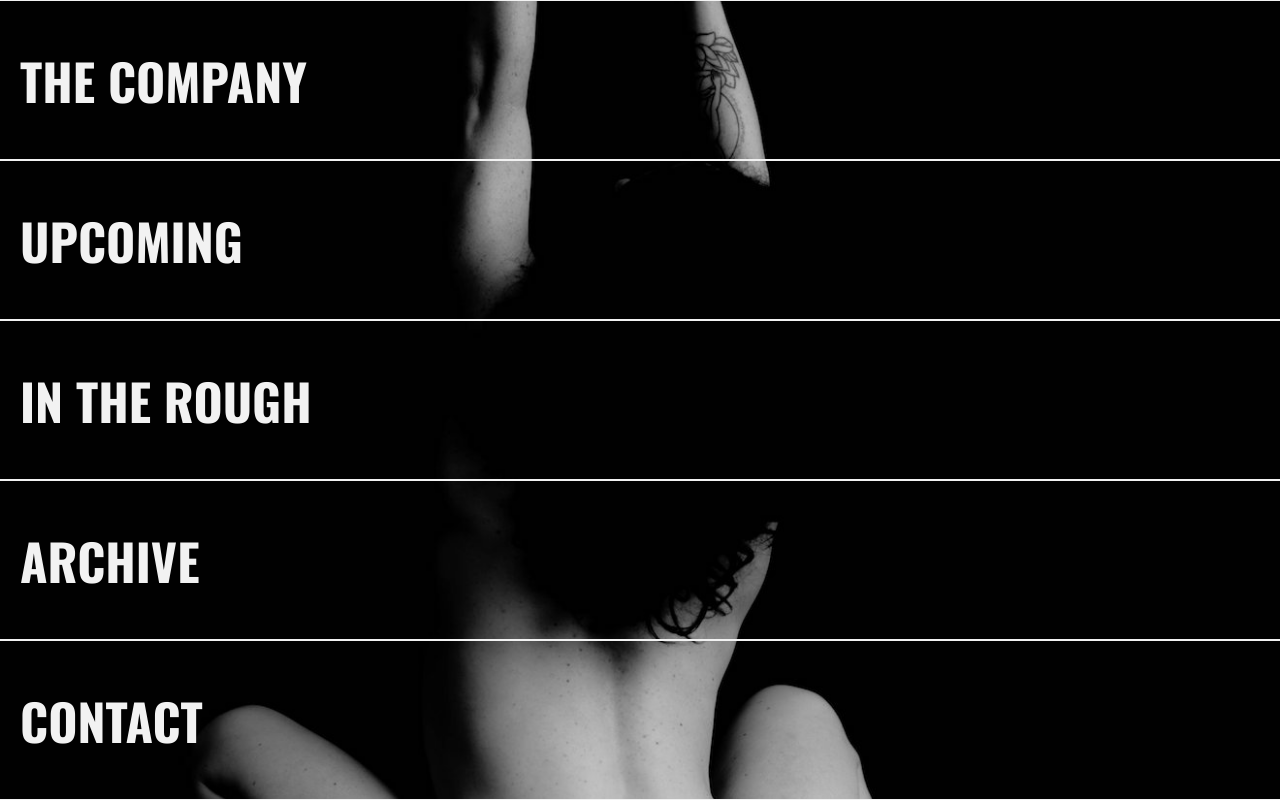
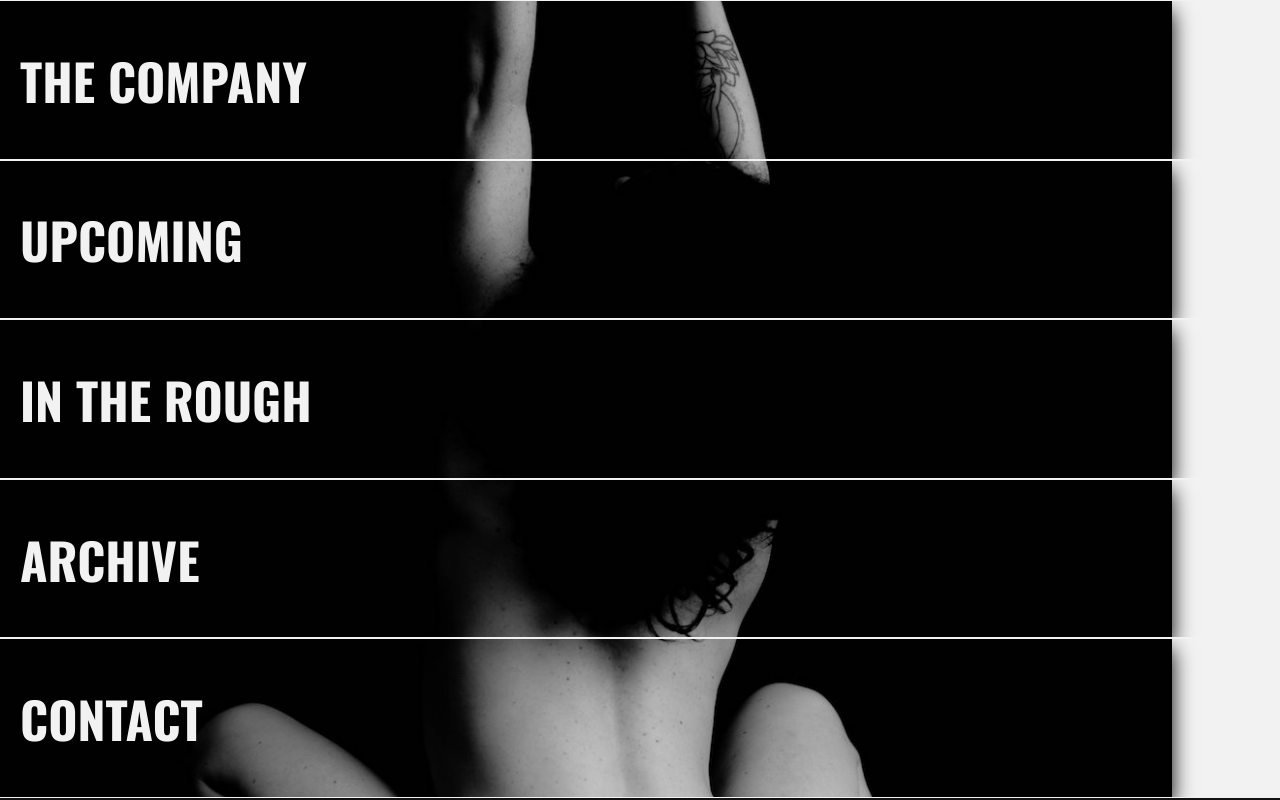
Before and after one commit to domvillegas/tongue, a Next.js app: page / in a window 1280 px wide. Built offline with nearby package versions, Linux system fonts and the light colour scheme.

Commit message:
Finish SwipeBox styles. Add SwipeBox refs.

```diff
--- a/src/components/SwipeBox/SwipeBox.module.scss
+++ b/src/components/SwipeBox/SwipeBox.module.scss
@@ -7,9 +7,29 @@
   overflow: scroll;
   display: flex;
   align-items: center;
+  height: 19.7vh;
+
+  scrollbar-width: none;
+  -ms-overflow-style: none;
+  &::-webkit-scrollbar {
+    display: none;
+  }
 }
 
-.scrollArea {
-  min-width: 200vw;
+.text {
+  display: flex;
+  align-items: center;
+  min-width: 90%;
   min-height: 100%;
+  box-shadow: 0px 10px 20px black;
+  z-index: 999;
+  padding-left: 20px;
 }
+
+.fillerDiv {
+  min-width: 100vw;
+  min-height: 100%;
+  background: $white;
+  margin: 0;
+  padding: 0;
+}
--- a/src/components/SwipeBox/SwipeBox.tsx
+++ b/src/components/SwipeBox/SwipeBox.tsx
@@ -1,4 +1,4 @@
-import React from "react";
+import React, { forwardRef } from "react";
 import styles from "./SwipeBox.module.scss";
 
 interface Props {
@@ -6,12 +6,20 @@ interface Props {
   className?: string;
 }
 
-const SwipeBox = ({ text, className }: Props) => {
-  return (
-    <div className={`${styles.swipeBox} ${className}`}>
-      <div className={styles.scrollArea}>{text}</div>
-    </div>
-  );
-};
+const SwipeBox = forwardRef<HTMLDivElement, Props>(
+  ({ text, className }, ref) => {
+    return (
+      <div
+        ref={ref}
+        className={`${styles.swipeBox} ${className ? className : ""}`}
+      >
+        <div className={styles.text}>
+          <h2 className="largeText">{text}</h2>
+        </div>
+        <div className={styles.fillerDiv} />
+      </div>
+    );
+  }
+);
 
 export default SwipeBox;
--- a/src/pages/index.module.scss
+++ b/src/pages/index.module.scss
@@ -7,10 +7,4 @@
 .swipeBoxesContainer {
   display: flex;
   flex-direction: column;
-  min-height: 100vh;
-
-  > div {
-    flex-grow: 1;
-    padding: 0 20px;
-  }
 }
--- a/src/pages/index.tsx
+++ b/src/pages/index.tsx
@@ -1,4 +1,4 @@
-import React from "react";
+import React, { useRef } from "react";
 import SwipeBox from "@/components/SwipeBox/SwipeBox";
 import styles from "./index.module.scss";
 
@@ -11,12 +11,18 @@ const boxNames = [
 ];
 
 const Home = () => {
+  const swipeBoxRefs = useRef<HTMLDivElement[]>([]);
+
   return (
     <div className={styles.home}>
       <div className={styles.swipeBoxesContainer}>
         {boxNames.map((name, index) => {
           return (
-            <SwipeBox className="largeText bold" key={index} text={name} />
+            <SwipeBox
+              ref={(element) => (swipeBoxRefs.current[index] = element!)}
+              key={index}
+              text={name}
+            />
           );
         })}
       </div>
--- a/src/styles/globals-styles.scss
+++ b/src/styles/globals-styles.scss
@@ -12,6 +12,10 @@ body {
   margin: 0;
 }
 
+h2 {
+  margin: 0;
+}
+
 .largeText {
   font-size: 50px;
   text-transform: uppercase;
```
